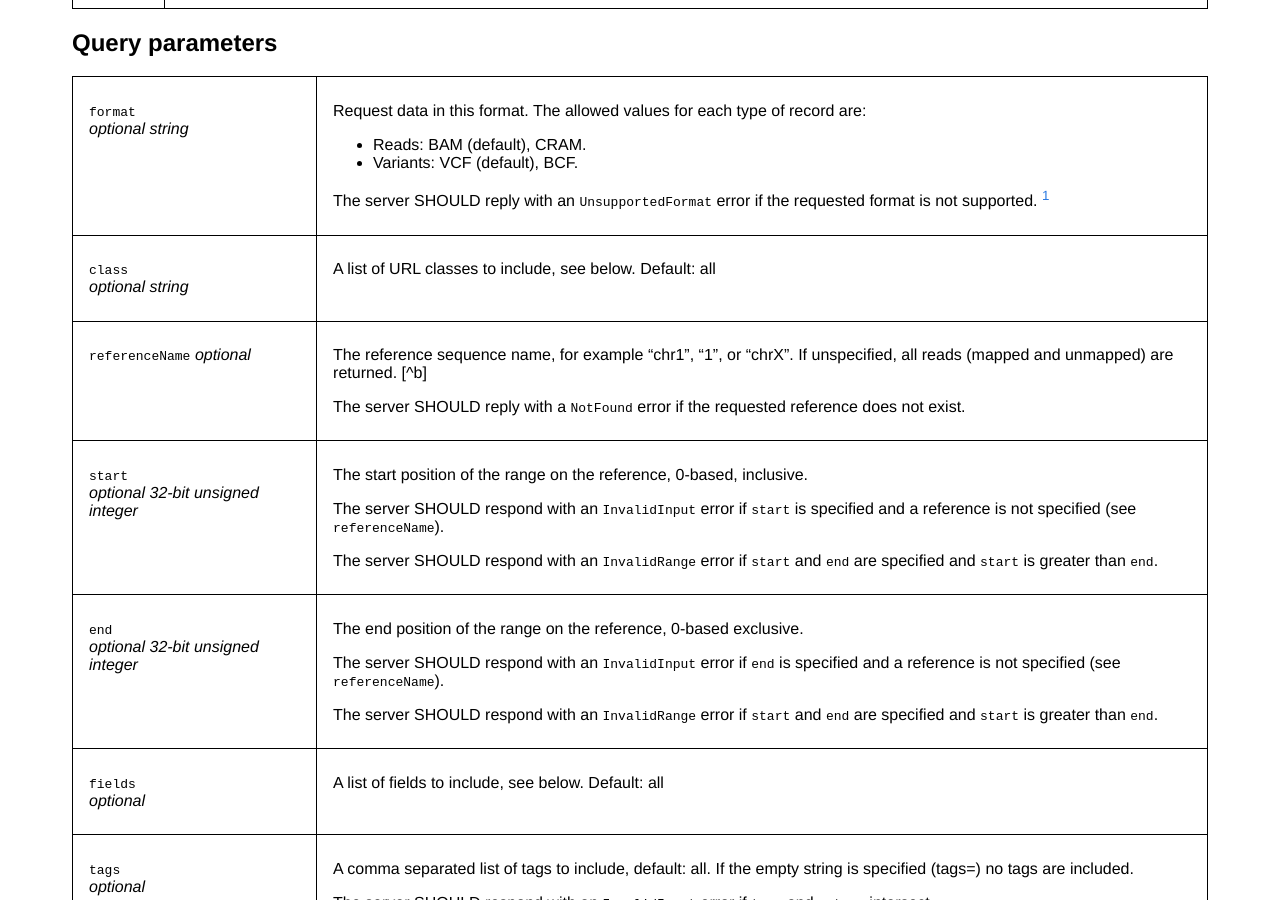
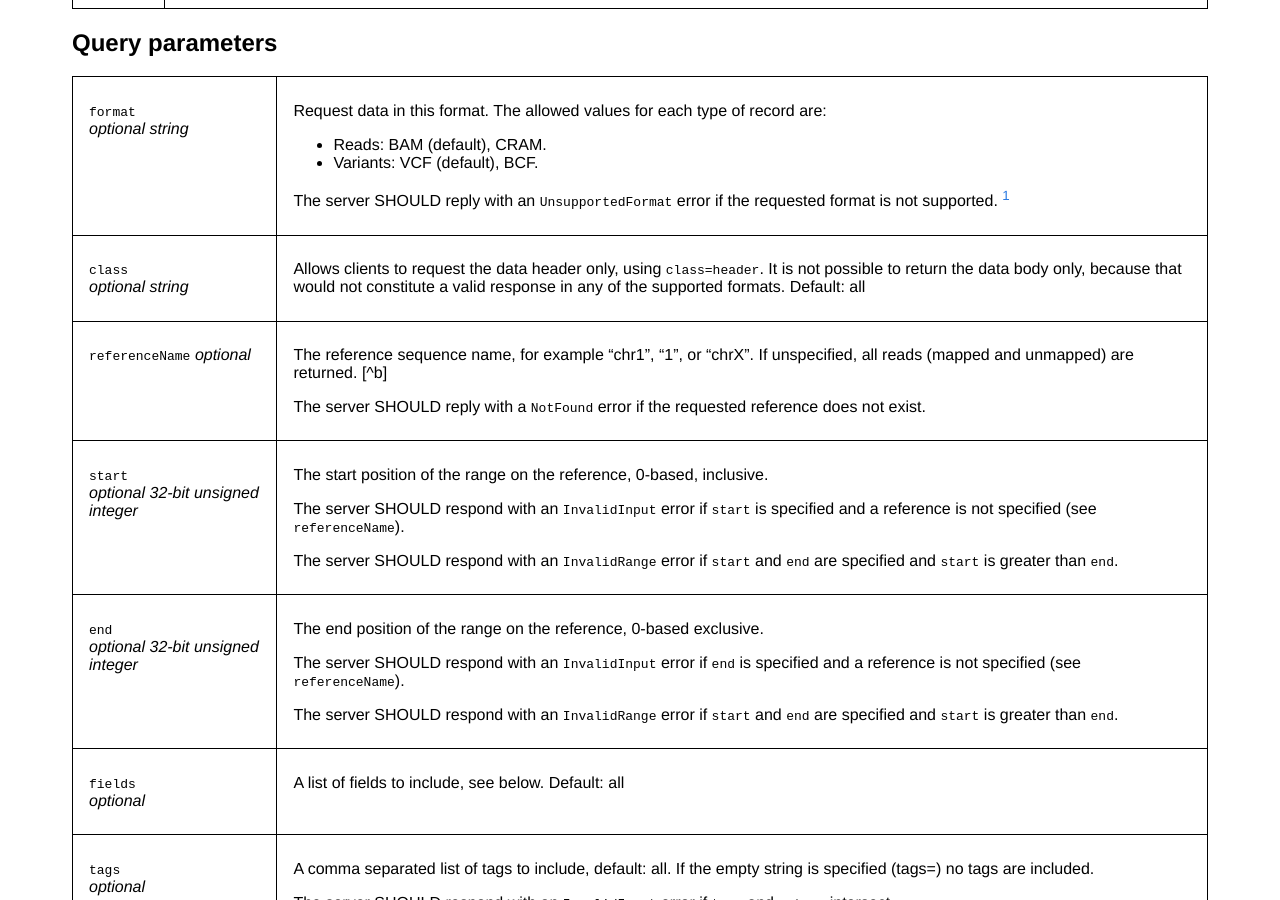
Before and after one commit to samtools/hts-specs, a Jekyll site: the page built from htsget.md, in a window 1280 px wide and 900 px high, scrolled down 2768 px. Built offline with Jekyll 4.4.1, drawn with Linux system fonts in a browser that asks for light colours.

Commit message:
Description of 'class' query parameter

```diff
--- a/htsget.md
+++ b/htsget.md
@@ -165,7 +165,7 @@ The server SHOULD reply with an `UnsupportedFormat` error if the requested forma
 `class`
 _optional string_
 </td><td>
-A list of URL classes to include, see below.
+Allows clients to request the data header only, using `class=header`. It is not possible to return the data body only, because that would not constitute a valid response in any of the supported formats.
 Default: all
 </td></tr>
 <tr markdown="block"><td>
```
